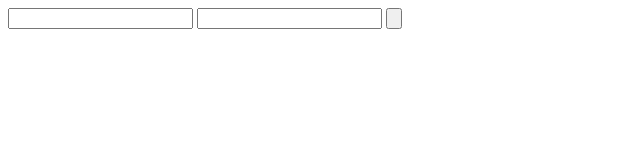
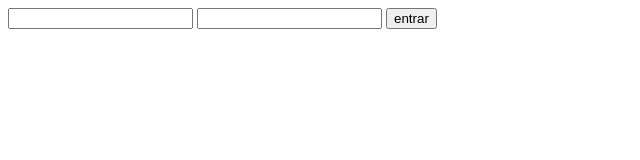
Before and after one commit to CEEMTI-BG-prof-Melissa/aula-04-25-03-vitoria-arthur, a plain HTML site: page index.html in a window 1280 px wide. Shown: the full height of the page, 0-640 px from the left. Drawn offline with Linux system fonts and the light colour scheme.

Commit message:
Update index.html

```diff
--- a/index.html
+++ b/index.html
@@ -7,7 +7,7 @@
      <form>
          <input type="text">
          <input type="password">
-        <input type="button">
+        <input type="button" value="entrar">
      </form>
  </body>
 </html>
```
